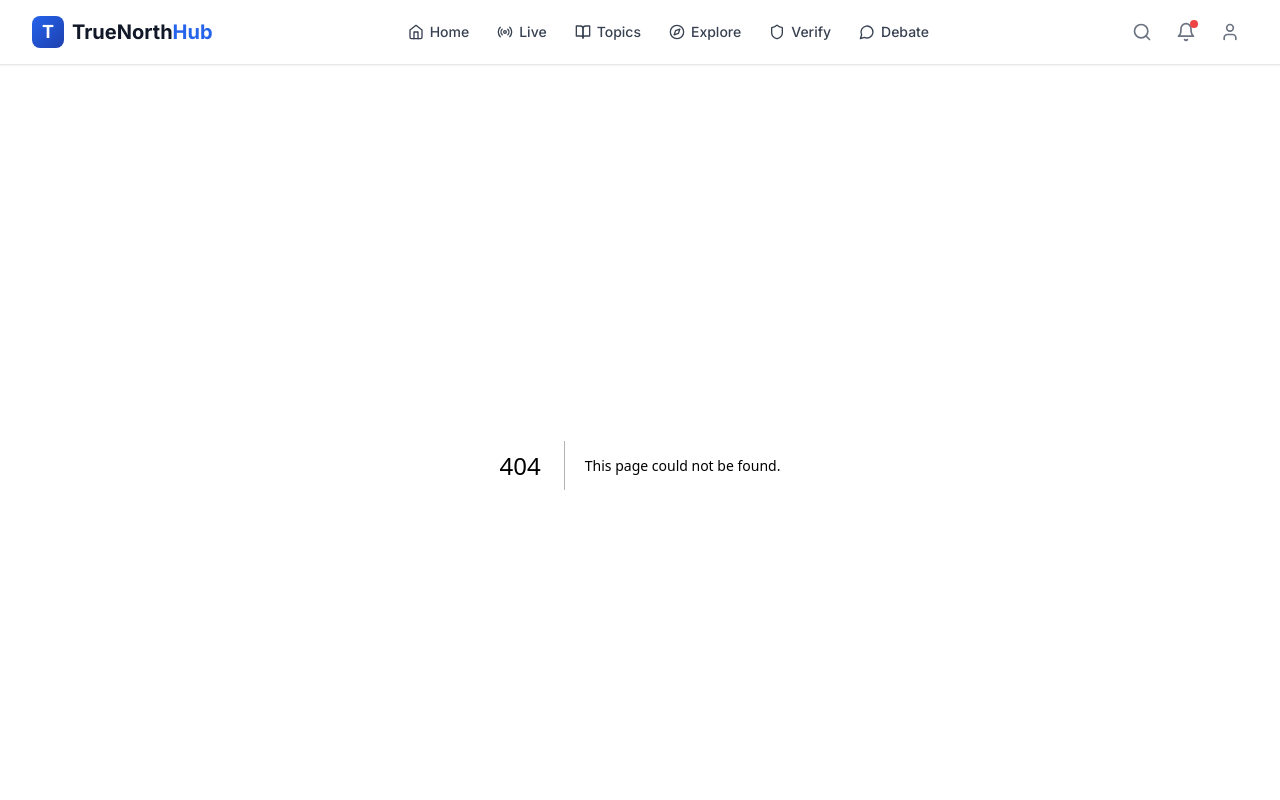
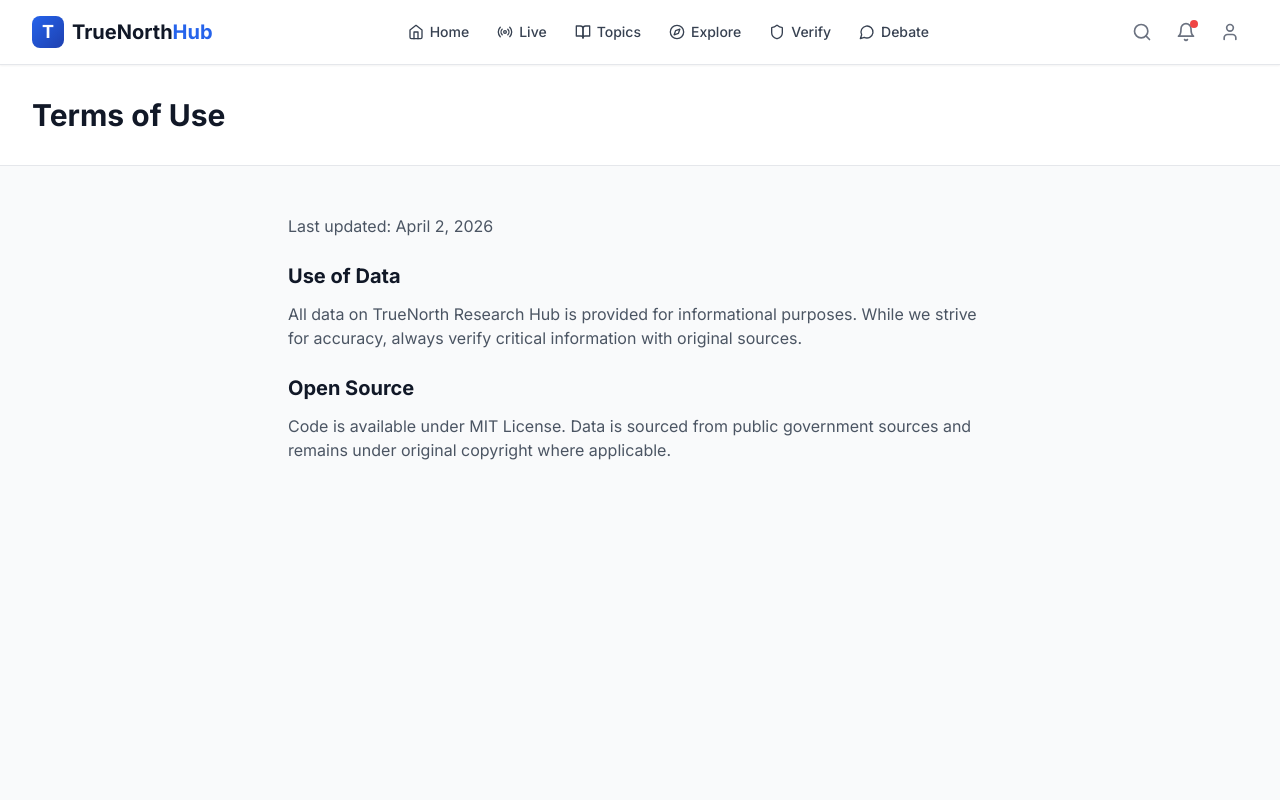
Before and after one commit to CivicIntelCanada/TrueNorthResearchHub, a Next.js app: page /terms in a window 1280 px wide. Before the commit this address had no page. Shown: the top 800 px of the page. Built offline with nearby package versions, Linux system fonts and the light colour scheme.

Commit message:
Add src/app/terms/page.tsx

```diff
--- /dev/null
+++ b/src/app/terms/page.tsx
@@ -0,0 +1,29 @@
+export default function TermsPage() {
+  return (
+    <div className="min-h-screen bg-gray-50">
+      <div className="bg-white border-b">
+        <div className="max-w-7xl mx-auto px-4 sm:px-6 lg:px-8 py-8">
+          <h1 className="text-3xl font-bold text-gray-900">Terms of Use</h1>
+        </div>
+      </div>
+
+      <div className="max-w-3xl mx-auto px-4 sm:px-6 lg:px-8 py-12">
+        <div className="prose max-w-none text-gray-600">
+          <p>Last updated: April 2, 2026</p>
+
+          <h2 className="text-xl font-bold text-gray-900 mt-6 mb-3">Use of Data</h2>
+          <p>
+            All data on TrueNorth Research Hub is provided for informational purposes.
+            While we strive for accuracy, always verify critical information with original sources.
+          </p>
+
+          <h2 className="text-xl font-bold text-gray-900 mt-6 mb-3">Open Source</h2>
+          <p>
+            Code is available under MIT License. Data is sourced from public government sources
+            and remains under original copyright where applicable.
+          </p>
+        </div>
+      </div>
+    </div>
+  );
+}
```
